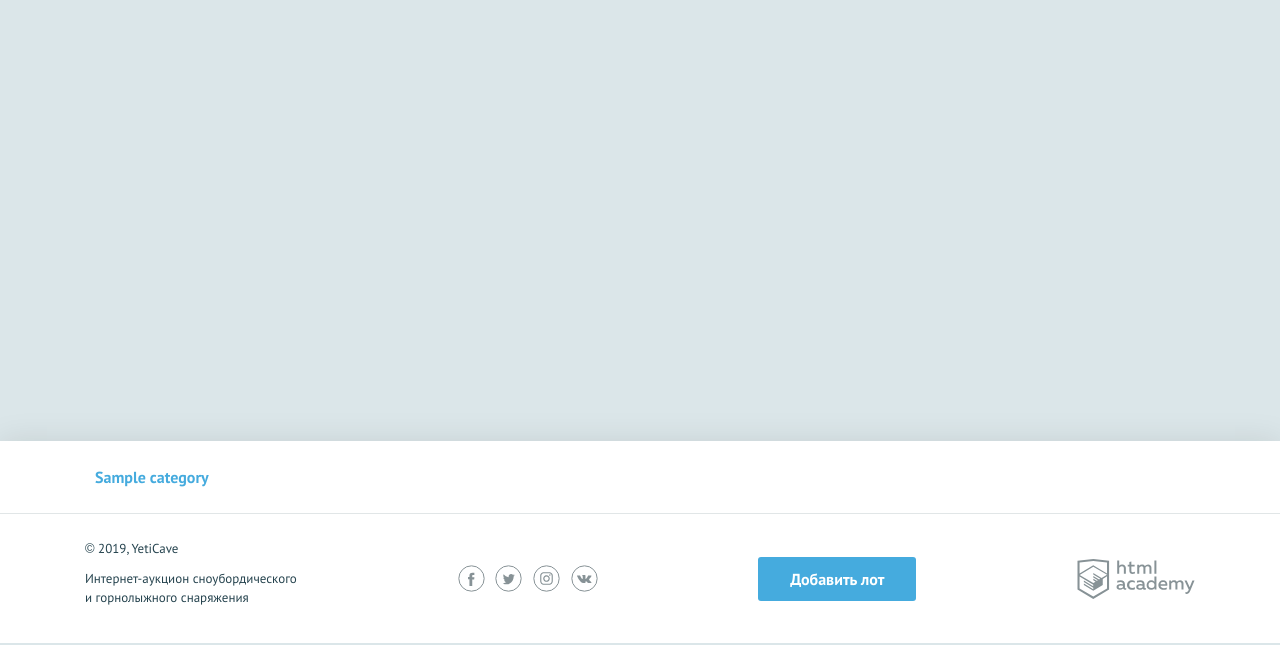
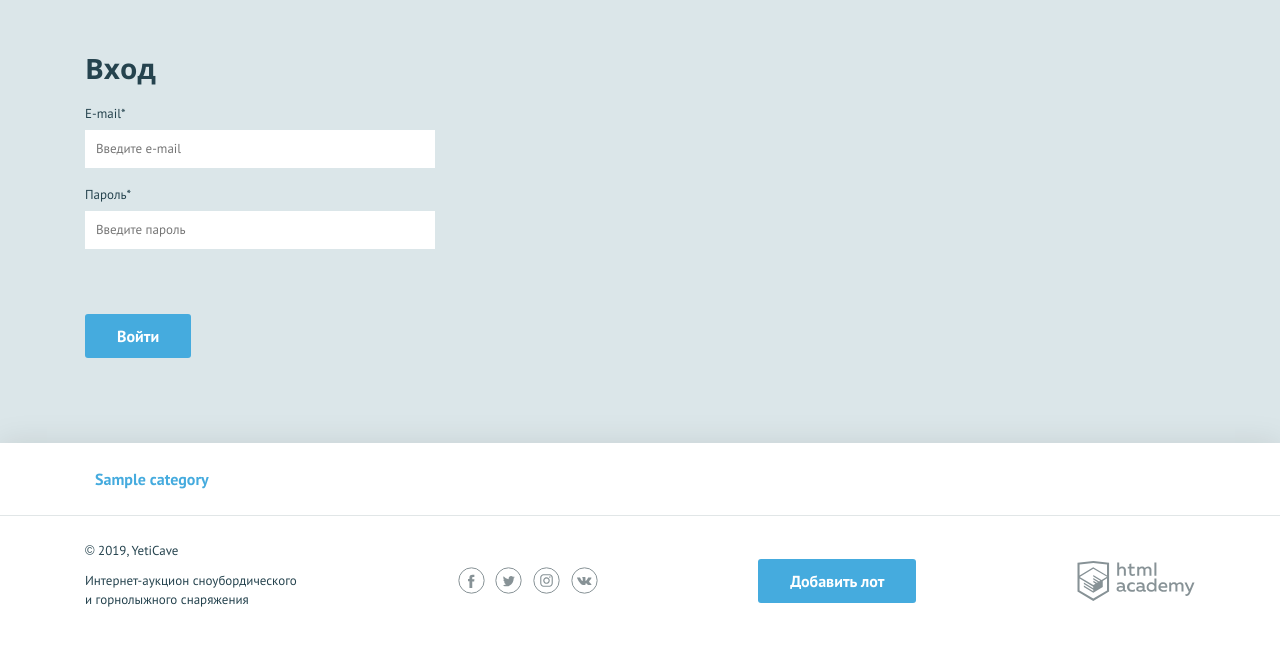
Before and after one commit to mega-hertz91/185816-yeticave, a PHP site: page /enter.php in a window 1280 px wide. Shown: the part 157-802 px from the top of the page. Run offline with PHP 8.4, Linux system fonts and the light colour scheme; tables that the repository leaves empty hold one stand-in row (values such as "Sample post").

Commit message:
Добавляет форму входа

```diff
--- a/enter.php
+++ b/enter.php
@@ -3,6 +3,11 @@ require_once ('inc/config.php');
 require_once ('inc/sql.php');
 require_once ('inc/function.php');
 
-$layout_content = include_template('layout_lot.php', ['content' => '','categories' => render_categories($con), 'lot' => ['name' => 'Вход на сайт']]);
+$form_data = [];
+$errors = [];
+
+$page_content = include_template('_enter.php', ['categories' => render_categories($con), 'form_data' => $form_data, 'errors' => $errors]);
+
+$layout_content = include_template('layout_lot.php', ['content' => $page_content,'categories' => render_categories($con), 'lot' => ['name' => 'Вход на сайт']]);
 
 print ($layout_content);
--- /dev/null
+++ b/templates/_enter.php
@@ -0,0 +1,14 @@
+<form class="form container" action="https://echo.htmlacademy.ru" method="post"> <!-- form--invalid -->
+    <h2>Вход</h2>
+    <div class="form__item"> <!-- form__item--invalid -->
+        <label for="email">E-mail*</label>
+        <input id="email" type="text" name="email" placeholder="Введите e-mail" required>
+        <span class="form__error">Введите e-mail</span>
+    </div>
+    <div class="form__item form__item--last">
+        <label for="password">Пароль*</label>
+        <input id="password" type="text" name="password" placeholder="Введите пароль" required>
+        <span class="form__error">Введите пароль</span>
+    </div>
+    <button type="submit" class="button">Войти</button>
+</form>
```
